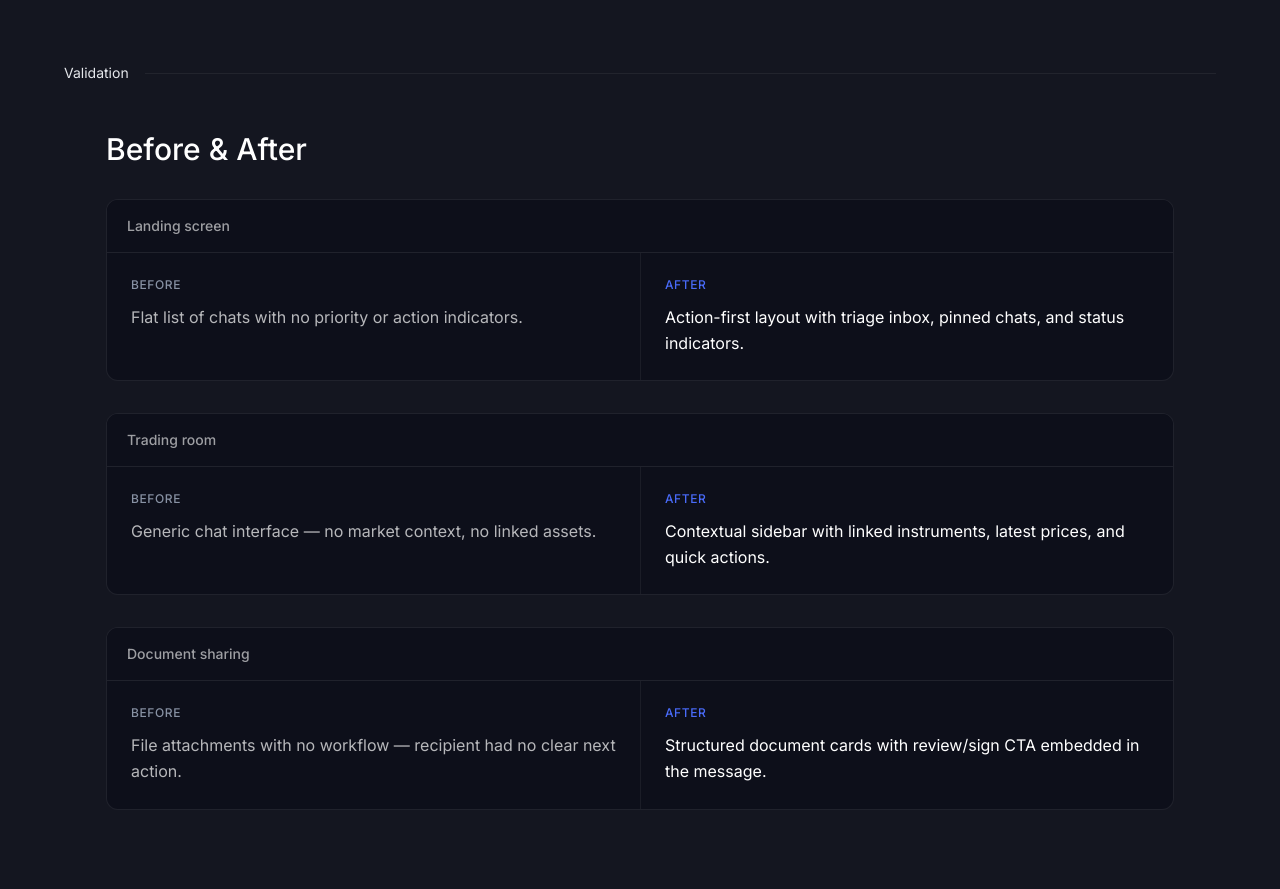
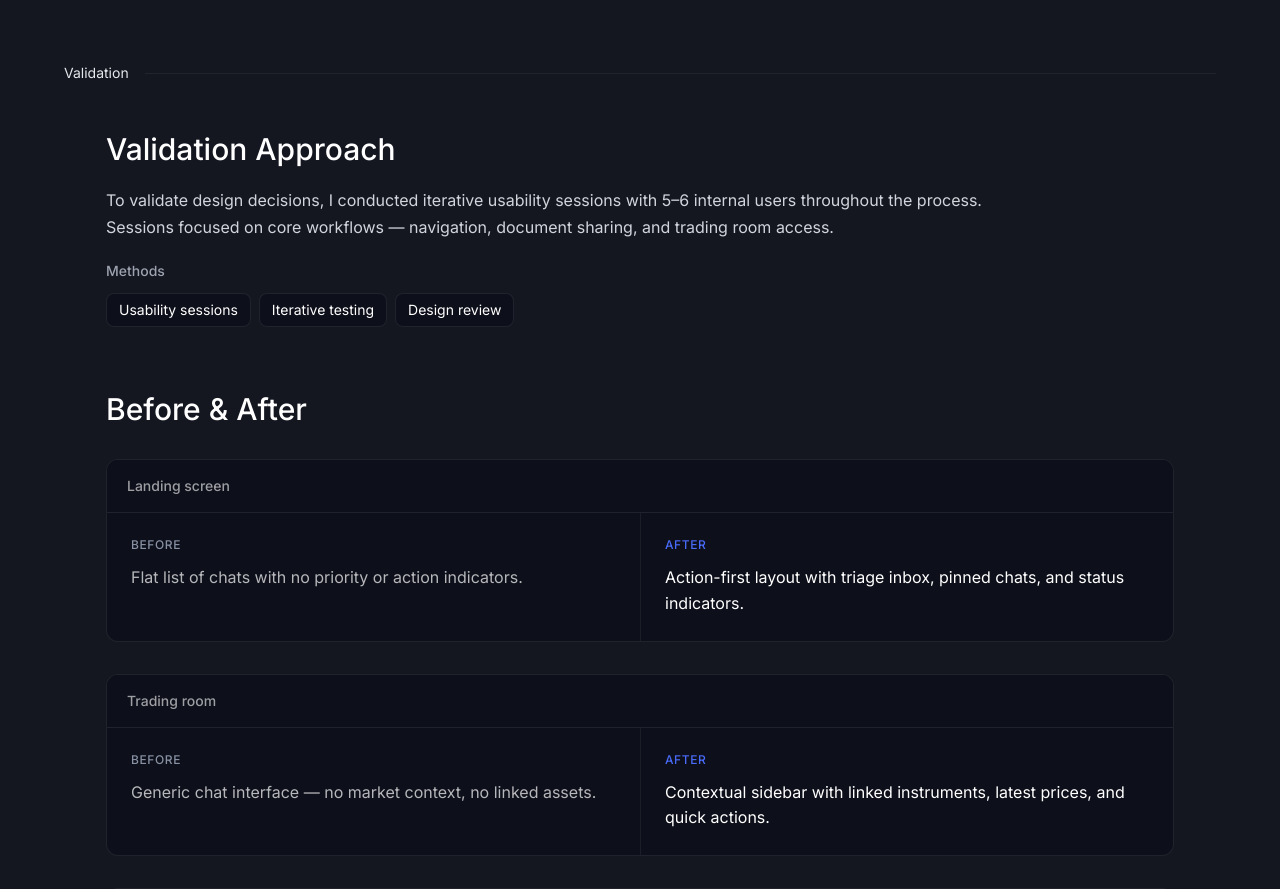
Before and after one commit to AlonaRyzhenko/alyona-portfolio, a Next.js app: page /work/messenger in a window 1280 px wide. Shown: the part 6140-7029 px from the top of the page. Built offline with nearby package versions, Linux system fonts and the light colour scheme.

Commit message:
Validation: add Validation Approach intro block

```diff
--- a/app/work/messenger/MessengerCaseStudy.tsx
+++ b/app/work/messenger/MessengerCaseStudy.tsx
@@ -538,6 +538,23 @@ export default function MessengerCaseStudy() {
               viewport={{ once: true, margin: "-80px" }}
               className="flex flex-col gap-8"
             >
+              <motion.div variants={fadeUp} className="flex flex-col gap-5 mb-8">
+                <h2 className="text-3xl font-medium text-white">Validation Approach</h2>
+                <p className="text-[#D1D5DB] text-base leading-[1.7] max-w-[880px]">
+                  To validate design decisions, I conducted iterative usability sessions with 5–6 internal users throughout the process. Sessions focused on core workflows — navigation, document sharing, and trading room access.
+                </p>
+                <div className="flex flex-col gap-3">
+                  <h3 className="text-[#9CA3AF] text-sm font-medium">Methods</h3>
+                  <div className="flex flex-wrap gap-2">
+                    {["Usability sessions", "Iterative testing", "Design review"].map((m) => (
+                      <span key={m} className="px-3 py-1.5 rounded-lg bg-bg border border-white/[0.08] text-white text-sm">
+                        {m}
+                      </span>
+                    ))}
+                  </div>
+                </div>
+              </motion.div>
+
               <motion.h2 variants={fadeUp} className="text-3xl font-medium">
                 Before &amp; After
               </motion.h2>
```
